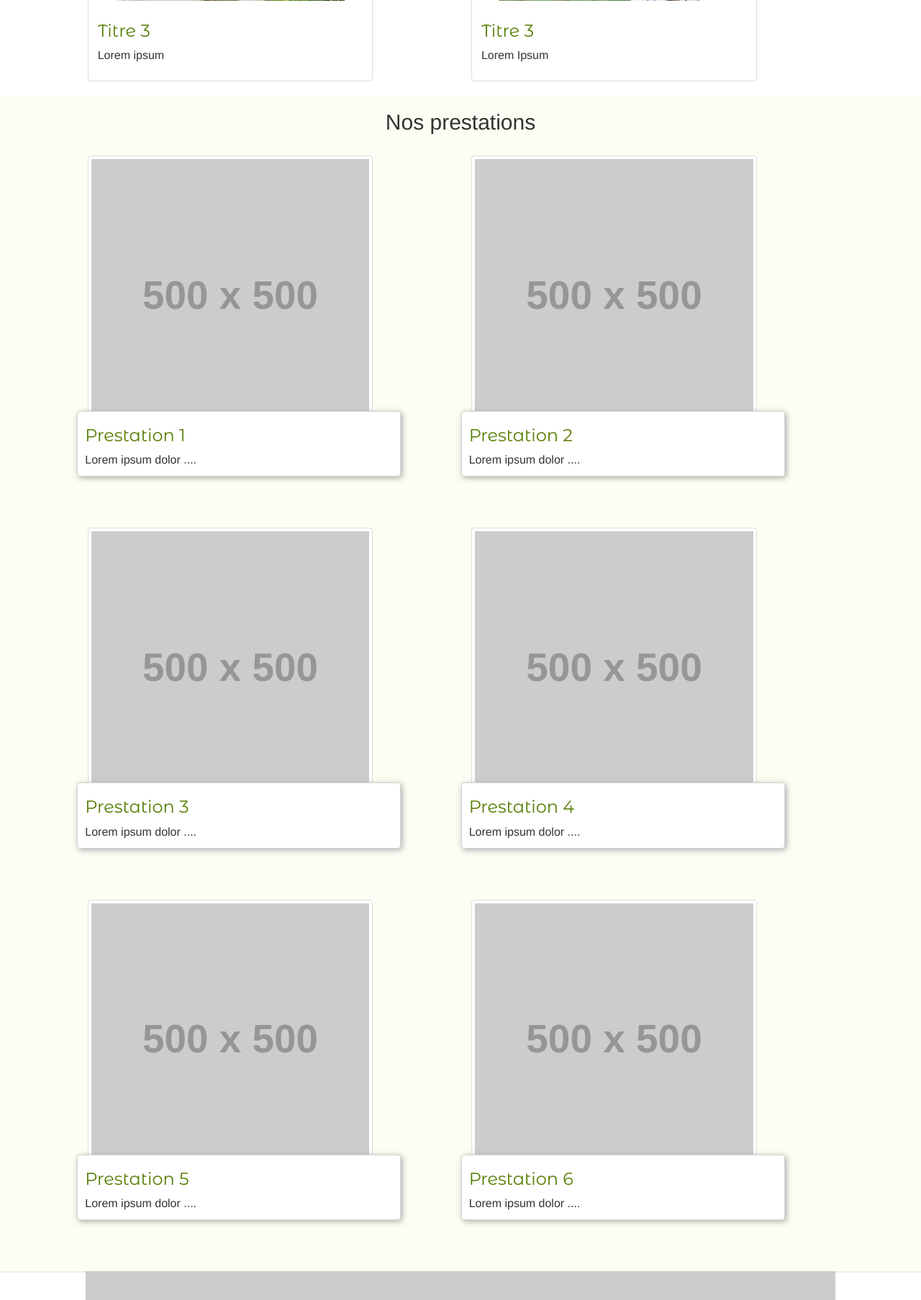
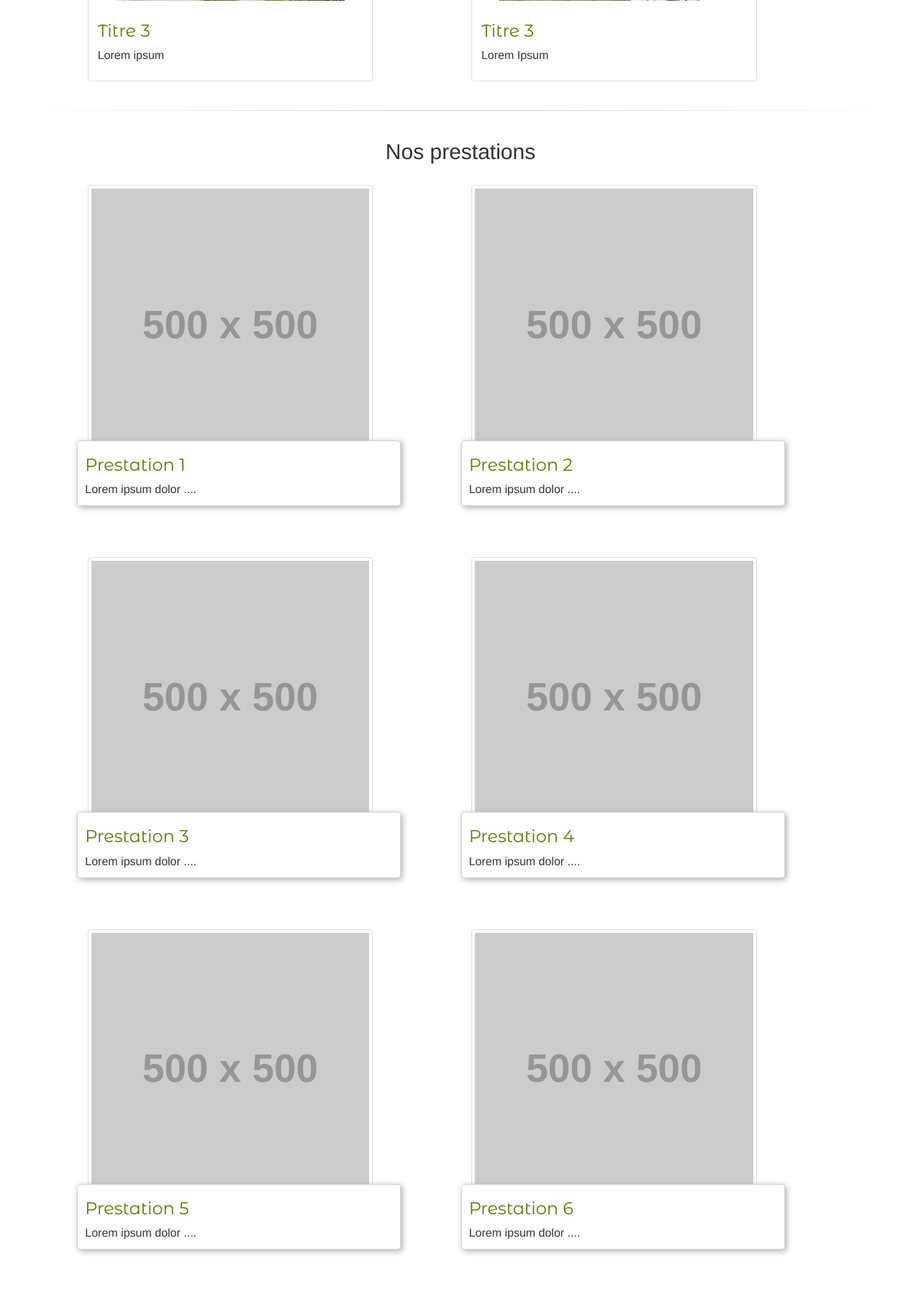
Before and after one commit to WildCodeSchool/orleans-0217-jardinsdegaston, a PHP site: page / in a window 1280 px wide. Shown: the part 2732-4538 px from the top of the page at 72% size. Run offline with PHP 8.4, Linux system fonts and the light colour scheme; grey boxes labelled with a size stand in for pictures from a placeholder-image service; some libraries are stand-ins or nearby versions; some web fonts are replaced.

Commit message:
je suis satisfaite

```diff
--- a/css/stylesheet.css
+++ b/css/stylesheet.css
@@ -178,20 +178,25 @@ p {
 
 
 
-/*-------   Section Liste Prestations  ------*/
+/*-------   Separation ------*/
 
+.separe {
+    background-image: linear-gradient(to right, rgba(0, 0, 0, 0), rgba(186, 186, 186, 0.75), rgba(0, 0, 0, 0));
+    border: 0 none;
+    color: rgb(186, 186, 186);
+    height: 1px;
+}
 
 /*-------     Prestations     ------*/
 
 .presta-titre {
     text-align: center;
     padding-bottom: 20px;
-    background-color:  #fbfff3;
+    border-top: solid rgba
 }
 
 .row-presta {
     padding-bottom: 100px;
-    background-color:  #fbfff3;
 }
 
 .blocPresta {
--- a/index.php
+++ b/index.php
@@ -142,10 +142,9 @@
 </div>
 
 
-<!-------         Best Real 1         -------->
+<!-------         Separation         -------->
 
-
-<!-------         Best Real 2         -------->
+<hr class="separe">
 
 
 <!-------      Section Liste Prestations     -------->
```
